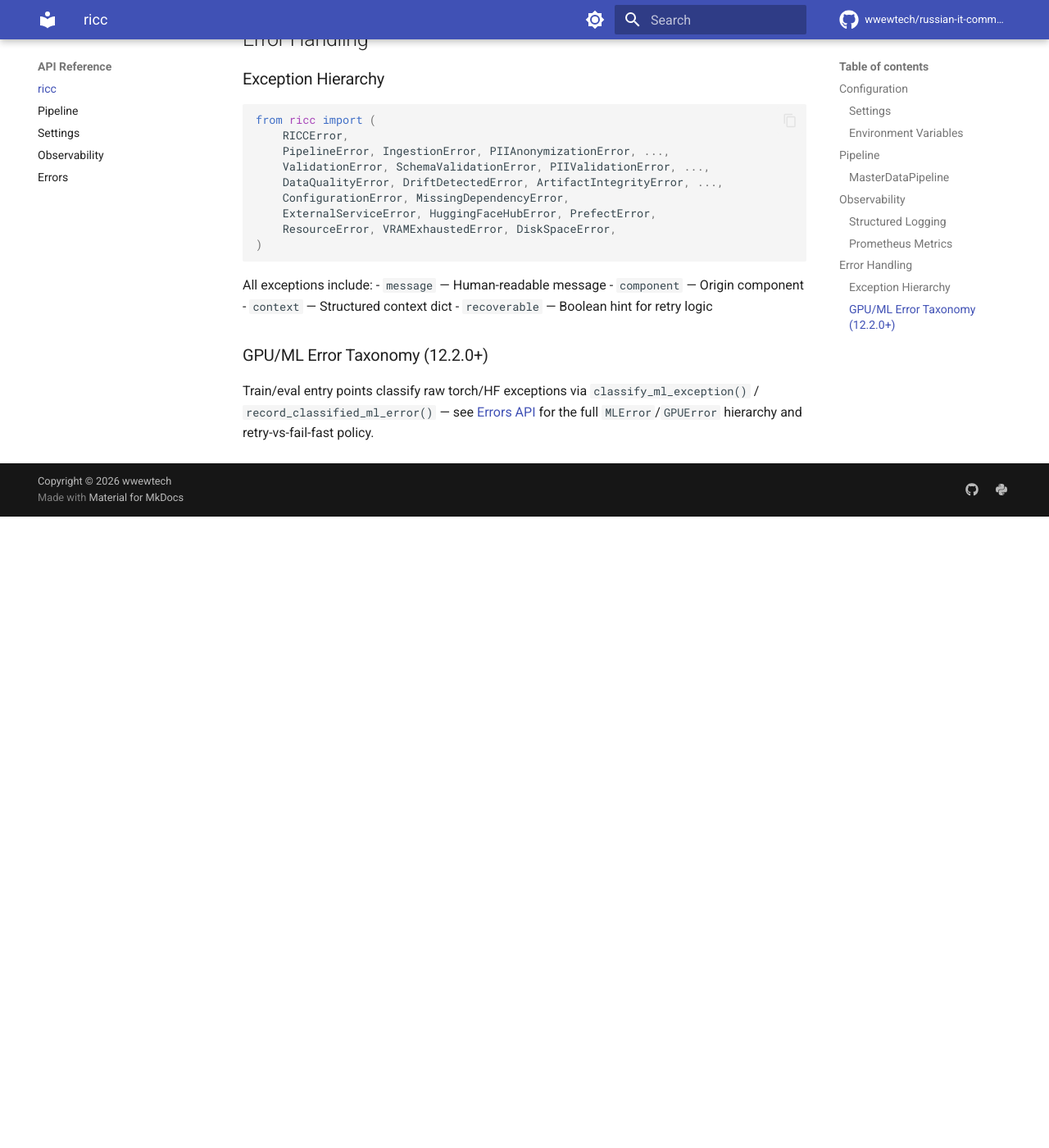
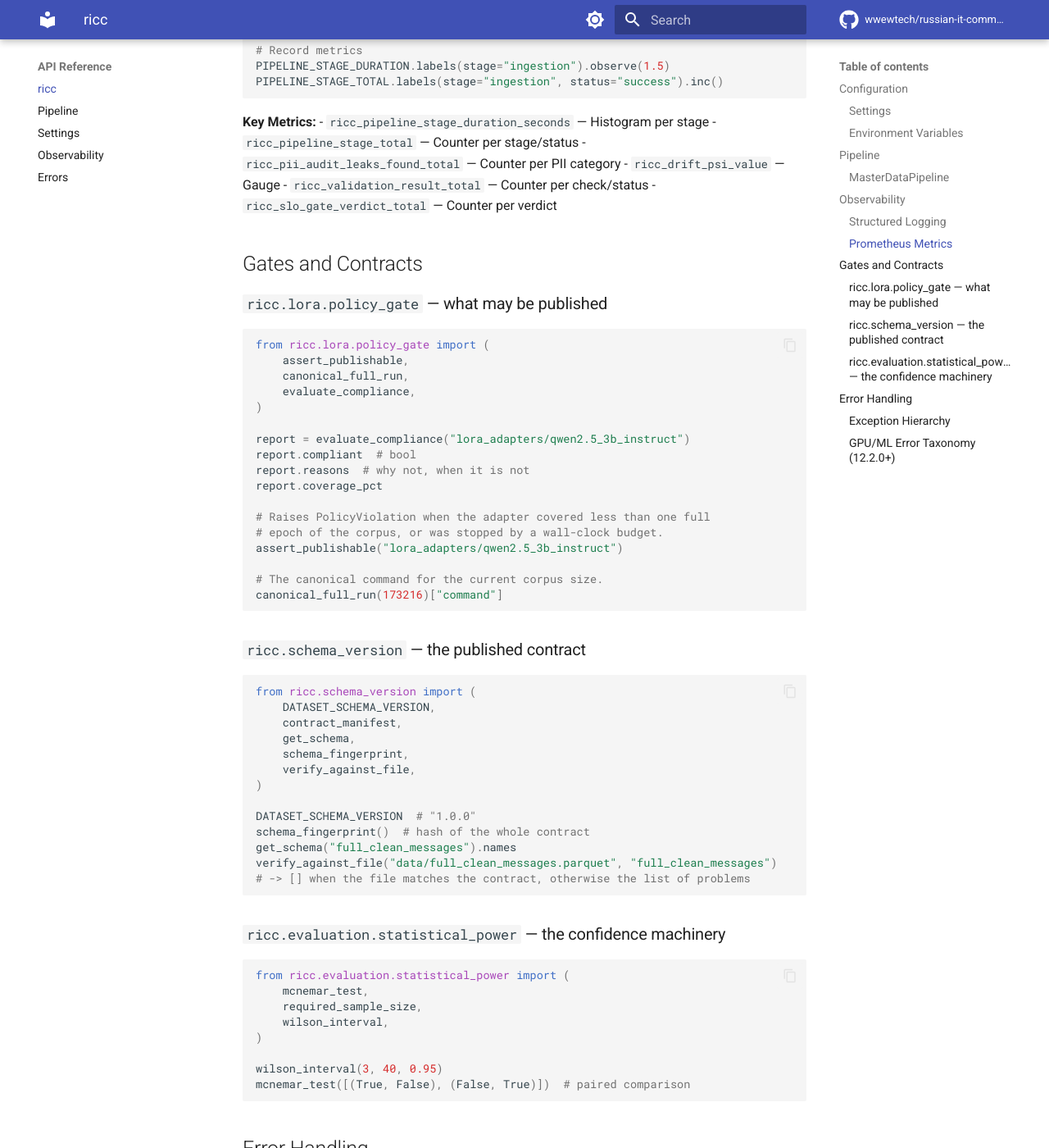
Before and after one commit to wwewtech/russian-it-community-corpus, an MkDocs documentation site: the page built from docs/api/ricc.md, in a window 1280 px wide and 1400 px high, scrolled down 2162 px. Shown: the whole window at 82% size. Built offline with MkDocs 1.6.1 and Material for MkDocs 9.7.7, drawn with Linux system fonts in a browser that asks for light colours; comment, search, counter and statistics services are not loaded; before the commit the page ends 2792 px from its top, so only the background shows below that; some of the changed text lies outside the part shown.

Commit message:
ci: run the DVC pipeline for real, and test the stage scripts
The DVC stages were inline `python -c "..."` blocks that never ran, so
nothing executed a stage body — the pipeline was only ever a description
of a pipeline. Two things close that gap:

- `tests/test_dvc_stages.py` executes the stage functions for real on a
  small fixture, and asserts that the stage list in `dvc.yaml` and the
  script cannot drift apart (a stage named in one and missing from the
  other is a trap). The `slo` stage now goes through the script as
  well, so every stage has the same shape.
- a new `dvc-repro` CI job moves the real exports aside, writes a small
  fixture, runs `dvc repro` and checks that the artefacts appear. A stage
  that does not work now fails the build instead of failing in a
  nightly run.

The job replaces the exports rather than adding a fixture: the stages
read the raw exports from the repository root, so leaving the 11 real
ones (2.8M messages) in place would make the job run for hours.

Also: the public API page documents the lazy imports (importing
`ricc.ml_runtime` no longer drags in pandas, pydantic and torch), the
`params.yaml`-backed settings sections, and the three new public
modules — the training policy gate, the dataset contract and the
statistical helpers.

````diff
--- a/docs/api/ricc.md
+++ b/docs/api/ricc.md
@@ -3,8 +3,12 @@
 ```python
 import ricc
 
-print(ricc.__version__)  # "12.1.0"
+print(ricc.__version__)  # "12.2.0"
 ```
+
+`import ricc` is cheap: `Settings` and `MasterDataPipeline` are resolved
+lazily (PEP 562), so importing a stdlib-only submodule such as
+`ricc.ml_runtime` does not drag in pandas, pydantic and torch.
 
 ## Configuration
 
@@ -20,11 +24,21 @@
 settings.PARQUET_OUTPUT_DIR
 settings.MINHASH_NUM_PERM
 settings.DOMAIN_TAXONOMY
-# ...
+
+# The nested parameter sections come from params.yaml
+settings.pii_audit.sample_size  # 100000
+settings.pii_audit.confidence  # 0.99
+settings.pii_audit.max_leak_tolerance  # 1e-4
+settings.drift.psi_stable
+settings.benchmarks.humaneval_tasks
 
 # Custom instance
 custom = Settings(minhash_num_perm=256, pii_audit=PIIAuditSettings(sample_size=100000))
 ```
+
+`params.yaml` is the single source of these values — they are read at
+boot, so editing it changes the runtime behaviour (the audit, the drift
+thresholds, the benchmark sizes) without a code edit.
 
 ### Environment Variables
 
@@ -99,6 +113,61 @@
 - `ricc_validation_result_total` — Counter per check/status
 - `ricc_slo_gate_verdict_total` — Counter per verdict
 
+## Gates and Contracts
+
+### `ricc.lora.policy_gate` — what may be published
+
+```python
+from ricc.lora.policy_gate import (
+    assert_publishable,
+    canonical_full_run,
+    evaluate_compliance,
+)
+
+report = evaluate_compliance("lora_adapters/qwen2.5_3b_instruct")
+report.compliant  # bool
+report.reasons  # why not, when it is not
+report.coverage_pct
+
+# Raises PolicyViolation when the adapter covered less than one full
+# epoch of the corpus, or was stopped by a wall-clock budget.
+assert_publishable("lora_adapters/qwen2.5_3b_instruct")
+
+# The canonical command for the current corpus size.
+canonical_full_run(173216)["command"]
+```
+
+### `ricc.schema_version` — the published contract
+
+```python
+from ricc.schema_version import (
+    DATASET_SCHEMA_VERSION,
+    contract_manifest,
+    get_schema,
+    schema_fingerprint,
+    verify_against_file,
+)
+
+DATASET_SCHEMA_VERSION  # "1.0.0"
+schema_fingerprint()  # hash of the whole contract
+get_schema("full_clean_messages").names
+verify_against_file("data/full_clean_messages.parquet", "full_clean_messages")
+# -> [] when the file matches the contract, otherwise the list of problems
+```
+
+### `ricc.evaluation.statistical_power` — the confidence machinery
+
+```python
+from ricc.evaluation.statistical_power import (
+    mcnemar_test,
+    required_sample_size,
+    wilson_interval,
+)
+
+wilson_interval(3, 40, 0.95)
+mcnemar_test([(True, False), (False, True)])  # paired comparison
+```
+
 ## Error Handling
 
 ### Exception Hierarchy
--- a/dvc.yaml
+++ b/dvc.yaml
@@ -195,8 +195,9 @@
 
   # Stage 12: SLO Gate - Final release decision
   slo:
-    cmd: python -m ricc.monitoring.slo_gate --json-out reports/slo_verdict.json
+    cmd: python scripts/dvc_stages.py slo
     deps:
+      - scripts/dvc_stages.py
       - ricc/monitoring/slo_gate.py
       - ricc/validation/artifact_manifest.py
       - ricc/validation/hub_reconciliation.py
````
Also changed, not shown: 2 other files.
